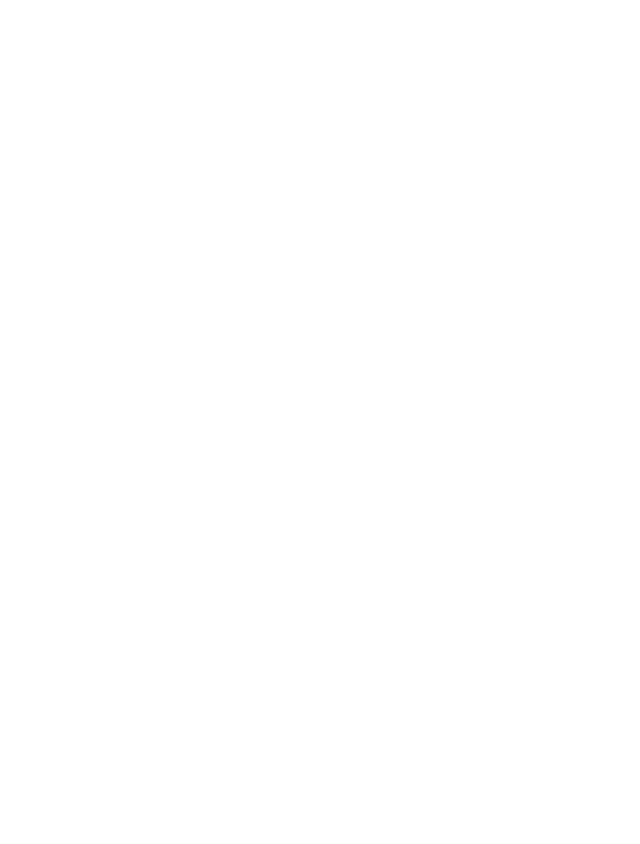
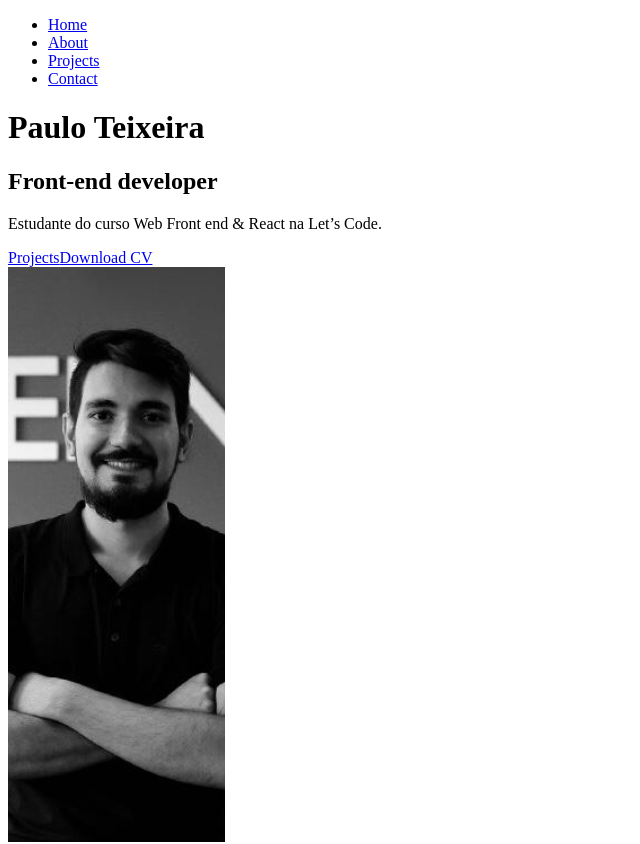
Before and after one commit to paulinhoteixeira/paulo-cv-react, a React (Create React App) app: page /about in a window 1280 px wide. Shown: the top 844 px of the page, without its empty margins (0-640 px from the left). Before the commit the page ends 800 px from the top, so only its background shows below. Built offline with nearby package versions, Linux system fonts and the light colour scheme.

Commit message:
ajuste nos links do Header - adicionada a rota para About

```diff
--- a/src/components/Header/index.js
+++ b/src/components/Header/index.js
@@ -7,9 +7,9 @@
             <nav>
                 <ul>
                     <li><Link to="/">Home</Link></li>
-                    <li><Link to="#">About</Link></li>
-                    <li><Link to="#">Projects</Link></li>
-                    <li><Link to="#">Contact</Link></li>
+                    <li><Link to="/about">About</Link></li>
+                    <li><Link to="/projects">Projects</Link></li>
+                    <li><Link to="/contact">Contact</Link></li>
                 </ul>
             </nav>
         </header>
--- a/src/components/Rotas/index.js
+++ b/src/components/Rotas/index.js
@@ -2,11 +2,13 @@
 import { BrowserRouter, Switch, Route } from 'react-router-dom'
 
 import Home from '../Home';
+import About from '../About';
 
 const Rotas = () => (
     <BrowserRouter>
         <Switch>
             <Route exact path='/' component={Home} />
+            <Route path='/about' component={About} />
         </Switch>
     </BrowserRouter>
 )
```
